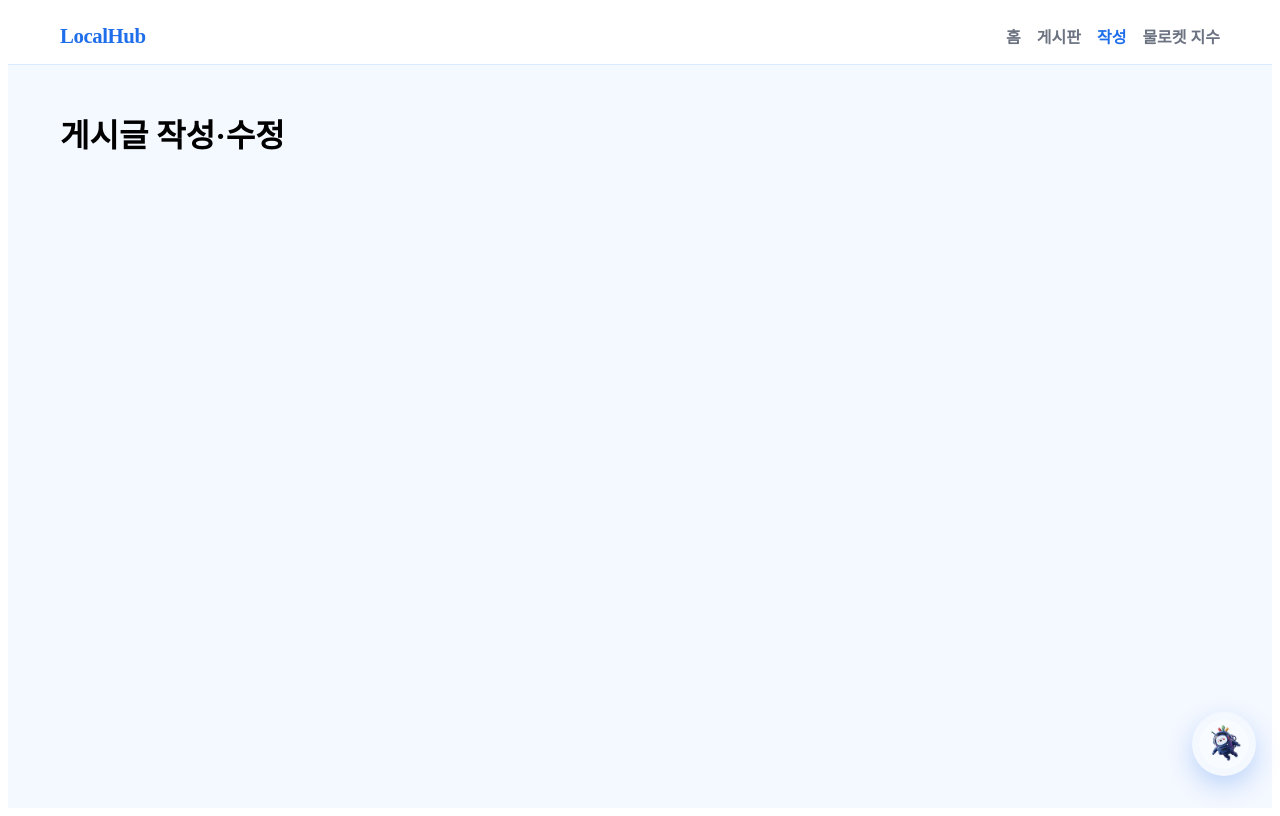
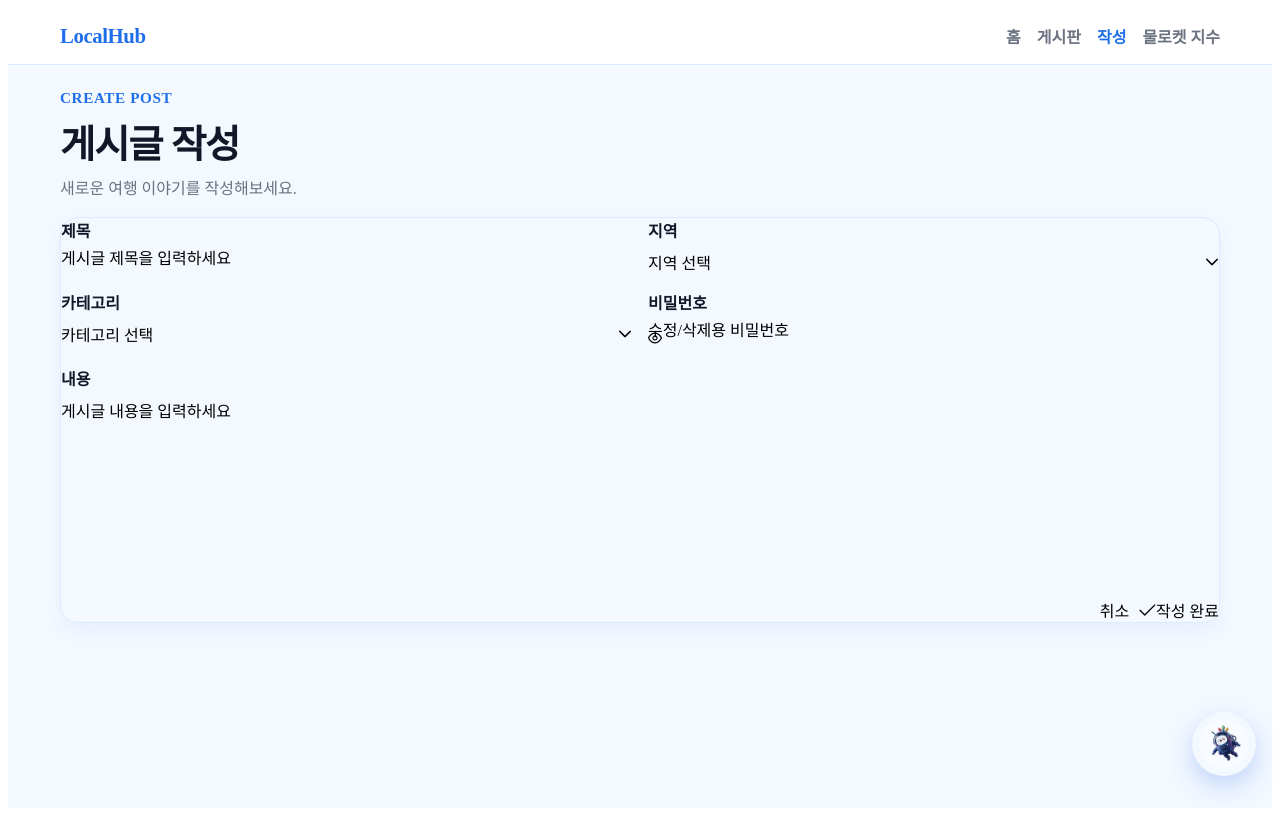
Before and after one commit to YnH10/localhub_frontend, a Vue app: page /posts/new in a window 1280 px wide. Built offline with nearby package versions, Linux system fonts and the light colour scheme.

Commit message:
게시판 글 작성 페이지 추가

```diff
--- a/src/views/PostDetailView.vue
+++ b/src/views/PostDetailView.vue
@@ -1,6 +1,6 @@
 <template>
   <div class="post-detail-page">
-    <section class="detail-header">
+    <section v-if="post" class="detail-header">
       <div>
         <p class="page-kicker">Post Detail</p>
         <h1 class="page-title">{{ post.title }}</h1>
@@ -26,7 +26,7 @@
       </div>
     </section>
 
-    <Card class="detail-card">
+    <Card v-if="post" class="detail-card">
       <template #content>
         <div class="detail-meta">
           <Tag :value="post.category" severity="info" />
@@ -40,6 +40,12 @@
             {{ post.content }}
           </p>
         </div>
+      </template>
+    </Card>
+
+    <Card v-else class="detail-card">
+      <template #content>
+        <p class="empty-message">게시글이 없습니다.</p>
       </template>
     </Card>
 
@@ -72,18 +78,19 @@
 </template>
 
 <script setup>
-import { ref } from 'vue'
-import { useRouter } from 'vue-router'
+import { computed, ref } from 'vue'
+import { useRoute, useRouter } from 'vue-router'
 import Button from 'primevue/button'
 import Card from 'primevue/card'
 import Dialog from 'primevue/dialog'
 import InputText from 'primevue/inputtext'
 import Tag from 'primevue/tag'
 
+const route = useRoute()
 const router = useRouter()
 
-// 임시 상세 데이터
-const post = ref({
+const posts = [
+  {
     id: 1,
     title: '주말에 다녀온 광주 맛집 후기',
     region: '광주',
@@ -94,34 +101,44 @@ const post = ref({
     createdAt: '2026-07-15',
     content:
       '이번 주말에 다녀온 광주 맛집 후기입니다. 분위기, 가격, 맛을 기준으로 솔직하게 정리했어요. 실제 방문해보니 기대했던 부분과 달랐던 점도 있어서 함께 남겨봅니다.',
+  },
+  {
+    id: 2,
+    title: '담양 당일치기 코스 공유합니다',
+    region: '전남',
+    category: '코스',
+    author: '준호',
+    views: 98,
+    comments: 5,
+    createdAt: '2026-07-14',
+    content:
+      '대중교통 기준으로 움직이기 좋은 담양 당일치기 코스를 정리한 글입니다. 처음 가는 분도 따라가기 쉽게 구성했어요.',
+  },
+]
+
+const post = computed(() => {
+  const id = Number(route.params.id)
+  return posts.find((item) => item.id === id) ?? null
 })
 
-// 비밀번호 모달 상태
 const isPasswordDialogOpen = ref(false)
 const password = ref('')
 
-// 비밀번호 입력창 열기
 const openPasswordDialog = () => {
   isPasswordDialogOpen.value = true
 }
 
-// 비밀번호 입력창 닫기
 const closePasswordDialog = () => {
   isPasswordDialogOpen.value = false
   password.value = ''
 }
 
-// 비밀번호 검증 임시 동작
 const verifyPassword = () => {
   if (!password.value.trim()) return
-
-  // 실제로는 백엔드 검증으로 교체 예정
-  router.push(`/posts/${post.value.id}/edit`)
+  router.push(`/posts/${route.params.id}/edit`)
 }
 
-// 삭제 임시 동작
 const confirmDelete = () => {
-  // 실제로는 확인 모달 + API 삭제로 교체 예정
   alert('삭제 기능은 다음 단계에서 연결할 예정입니다.')
 }
 </script>
@@ -200,6 +217,11 @@ const confirmDelete = () => {
   margin: 0;
 }
 
+.empty-message {
+  margin: 0;
+  color: #6b7280;
+}
+
 .password-dialog {
   display: flex;
   flex-direction: column;
--- a/src/views/PostFormView.vue
+++ b/src/views/PostFormView.vue
@@ -1,6 +1,259 @@
 <template>
-  <h1>게시글 작성·수정</h1>
+  <div class="post-form-page">
+    <section class="page-header">
+      <div>
+        <p class="page-kicker">{{ isEditMode ? 'Edit Post' : 'Create Post' }}</p>
+        <h1 class="page-title">
+          {{ isEditMode ? '게시글 수정' : '게시글 작성' }}
+        </h1>
+        <p class="page-subtitle">
+          {{ isEditMode ? '기존 게시글 내용을 수정해보세요.' : '새로운 여행 이야기를 작성해보세요.' }}
+        </p>
+      </div>
+    </section>
+
+    <Card class="form-card">
+      <template #content>
+        <form class="post-form" @submit.prevent="handleSubmit">
+          <div class="form-grid">
+            <div class="field">
+              <label for="title">제목</label>
+              <InputText
+                id="title"
+                v-model="form.title"
+                placeholder="게시글 제목을 입력하세요"
+                class="input"
+              />
+            </div>
+
+            <div class="field">
+              <label for="region">지역</label>
+              <Dropdown
+                id="region"
+                v-model="form.region"
+                :options="regionOptions"
+                optionLabel="label"
+                optionValue="value"
+                placeholder="지역 선택"
+                class="input"
+              />
+            </div>
+
+            <div class="field">
+              <label for="category">카테고리</label>
+              <Dropdown
+                id="category"
+                v-model="form.category"
+                :options="categoryOptions"
+                optionLabel="label"
+                optionValue="value"
+                placeholder="카테고리 선택"
+                class="input"
+              />
+            </div>
+
+            <div class="field">
+              <label for="password">비밀번호</label>
+              <Password
+                id="password"
+                v-model="form.password"
+                toggleMask
+                feedback="false"
+                placeholder="수정/삭제용 비밀번호"
+                class="input"
+              />
+            </div>
+          </div>
+
+          <div class="field">
+            <label for="content">내용</label>
+            <Textarea
+              id="content"
+              v-model="form.content"
+              rows="10"
+              autoResize
+              placeholder="게시글 내용을 입력하세요"
+              class="input"
+            />
+          </div>
+
+          <div class="button-group">
+            <Button
+              type="button"
+              label="취소"
+              outlined
+              @click="goBack"
+            />
+            <Button
+              type="submit"
+              :label="isEditMode ? '수정 완료' : '작성 완료'"
+              icon="pi pi-check"
+            />
+          </div>
+        </form>
+      </template>
+    </Card>
+  </div>
 </template>
 
 <script setup>
+import { computed, reactive, watch } from 'vue'
+import { useRoute, useRouter } from 'vue-router'
+import Button from 'primevue/button'
+import Card from 'primevue/card'
+import Dropdown from 'primevue/dropdown'
+import InputText from 'primevue/inputtext'
+import Password from 'primevue/password'
+import Textarea from 'primevue/textarea'
+
+const route = useRoute()
+const router = useRouter()
+
+// 수정 모드인지 확인
+const isEditMode = computed(() => route.path.includes('/edit'))
+
+// 지역 옵션
+const regionOptions = [
+  { label: '광주', value: '광주' },
+  { label: '전남', value: '전남' },
+  { label: '전북', value: '전북' },
+]
+
+// 카테고리 옵션
+const categoryOptions = [
+  { label: '후기', value: '후기' },
+  { label: '코스', value: '코스' },
+  { label: '추천', value: '추천' },
+]
+
+// 임시 폼 데이터
+const form = reactive({
+  title: '',
+  region: null,
+  category: null,
+  password: '',
+  content: '',
+})
+
+// 수정 모드일 때 기존 값 미리 채우기
+watch(
+  isEditMode,
+  (mode) => {
+    if (!mode) {
+      form.title = ''
+      form.region = null
+      form.category = null
+      form.password = ''
+      form.content = ''
+      return
+    }
+
+    // 실제로는 route.params.id로 상세 API를 불러와서 채움
+    form.title = '주말에 다녀온 광주 맛집 후기'
+    form.region = '광주'
+    form.category = '후기'
+    form.password = ''
+    form.content =
+      '이번 주말에 다녀온 광주 맛집 후기입니다. 분위기, 가격, 맛을 기준으로 솔직하게 정리했어요.'
+  },
+  { immediate: true },
+)
+
+// 폼 제출
+const handleSubmit = () => {
+  // 실제로는 axios로 POST / PUT 요청 연결 예정
+  if (isEditMode.value) {
+    router.push(`/posts/${route.params.id}`)
+    return
+  }
+
+  router.push('/posts')
+}
+
+// 취소
+const goBack = () => {
+  if (isEditMode.value) {
+    router.push(`/posts/${route.params.id}`)
+    return
+  }
+
+  router.push('/posts')
+}
 </script>
+
+<style scoped>
+.post-form-page {
+  display: flex;
+  flex-direction: column;
+  gap: 16px;
+}
+
+.page-kicker {
+  margin: 0 0 6px;
+  color: #1f6feb;
+  font-size: 0.95rem;
+  font-weight: 800;
+  letter-spacing: 0.04em;
+  text-transform: uppercase;
+}
+
+.page-title {
+  margin: 0;
+  font-size: clamp(2rem, 3vw, 2.8rem);
+  font-weight: 900;
+  letter-spacing: -0.03em;
+  color: #111827;
+}
+
+.page-subtitle {
+  margin: 8px 0 0;
+  color: #6b7280;
+  line-height: 1.5;
+}
+
+.form-card {
+  border-radius: 18px;
+  border: 1px solid #dbeafe;
+  box-shadow: 0 8px 18px rgba(31, 111, 235, 0.06);
+}
+
+.post-form {
+  display: flex;
+  flex-direction: column;
+  gap: 20px;
+}
+
+.form-grid {
+  display: grid;
+  grid-template-columns: repeat(2, minmax(0, 1fr));
+  gap: 16px;
+}
+
+.field {
+  display: flex;
+  flex-direction: column;
+  gap: 8px;
+}
+
+.field label {
+  font-weight: 800;
+  color: #111827;
+}
+
+.input {
+  width: 100%;
+}
+
+.button-group {
+  display: flex;
+  justify-content: flex-end;
+  gap: 10px;
+  flex-wrap: wrap;
+}
+
+@media (max-width: 900px) {
+  .form-grid {
+    grid-template-columns: 1fr;
+  }
+}
+</style>
```
Lines whose indentation alone changed are shown as unchanged.
